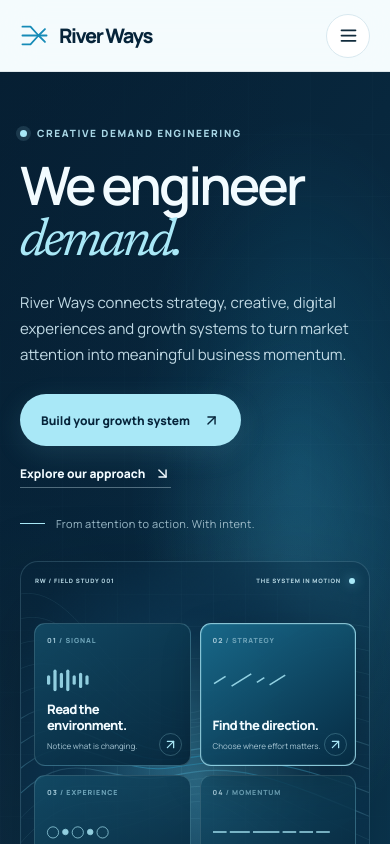
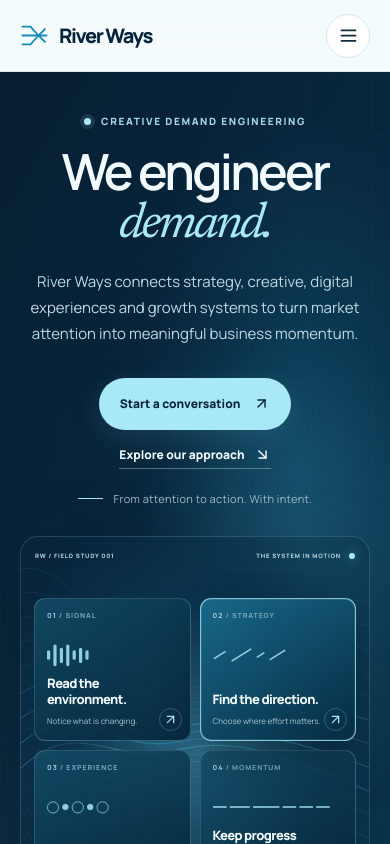
Before and after one commit to godsbest656-glitch/river-ways, a React (Vite) app: page / in a window 390 px wide. Shown: the top 844 px of the page. Built offline with nearby package versions, Linux system fonts and the light colour scheme.

Commit message:
feat: centre River Ways homepage hero and add topic-branch CI

```diff
--- a/src/App.jsx
+++ b/src/App.jsx
@@ -247,12 +247,12 @@ export default function App() {
           <div className="hero-atmosphere" aria-hidden="true" />
           <div className="hero-grain" aria-hidden="true" />
           <div className="container hero-layout">
-            <div className="hero-copy">
+            <div className="hero-copy hero-copy-centered">
               <Eyebrow light>Creative demand engineering</Eyebrow>
-              <h1>We engineer <span>demand.</span></h1>
+              <h1>We engineer<br /><span>demand.</span></h1>
               <p className="hero-lede">River Ways connects strategy, creative, digital experiences and growth systems to turn market attention into meaningful business momentum.</p>
               <div className="hero-actions">
-                <a className="button button-primary" href="#contact">Build your growth system <ArrowUpRight size={17} /></a>
+                <a className="button button-primary" href="#contact">Start a conversation <ArrowUpRight size={17} /></a>
                 <a className="text-link text-link-light" href="#approach">Explore our approach <ArrowDownRight size={17} /></a>
               </div>
               <div className="hero-note"><span className="note-line" /> From attention to action. With intent.</div>
--- a/src/styles.css
+++ b/src/styles.css
@@ -461,3 +461,34 @@ h3 { letter-spacing: -.035em; }
   .studio-interface { width: 82%; }
   .studio-card-copy { padding: 19px 19px 22px; }
 }
+
+
+/* River Ways editorial hero: centred proposition, then the existing interactive field. */
+.hero { padding-top: clamp(66px, 7vw, 104px); }
+.hero-layout { display: flex; min-height: 0; flex-direction: column; align-items: center; gap: clamp(38px, 5vw, 62px); }
+.hero-copy-centered { display: flex; width: 100%; flex-direction: column; align-items: center; padding: 0; text-align: center; }
+.hero-copy-centered .eyebrow { justify-content: center; }
+.hero-copy-centered h1 { max-width: 980px; margin: 22px 0 20px; text-wrap: balance; }
+.hero-copy-centered .hero-lede { max-width: 760px; text-wrap: pretty; }
+.hero-copy-centered .hero-actions { justify-content: center; align-items: center; flex-flow: row wrap; margin-top: 30px; }
+.hero-copy-centered .hero-note { justify-content: center; margin-top: 24px; }
+.hero-visual { width: min(100%, 1120px); }
+.current-stage { min-height: clamp(430px, 48vw, 590px); }
+.hero-bottom { margin-top: clamp(28px, 4vw, 46px); }
+
+@media (max-width: 850px) {
+  .hero { padding-top: 54px; }
+  .hero-layout { display: flex; grid-template-columns: none; gap: 30px; }
+  .hero-copy-centered { align-items: center; padding-bottom: 0; }
+  .hero-copy-centered h1 { max-width: 720px; }
+  .hero-visual { width: 100%; }
+}
+
+@media (max-width: 600px) {
+  .hero { padding-top: 42px; }
+  .hero-copy-centered h1 { margin-top: 20px; font-size: clamp(49px, 12.8vw, 72px); }
+  .hero-copy-centered .hero-lede { max-width: 36rem; font-size: 15px; }
+  .hero-copy-centered .hero-actions { flex-direction: column; gap: 16px; }
+  .hero-copy-centered .hero-note { margin-top: 22px; }
+  .current-stage { min-height: 430px; }
+}
```
Also changed, not shown: .agents/skills/landing-page-design/SKILL.md, 1 other file (tests, documents, lock files or other folders).
